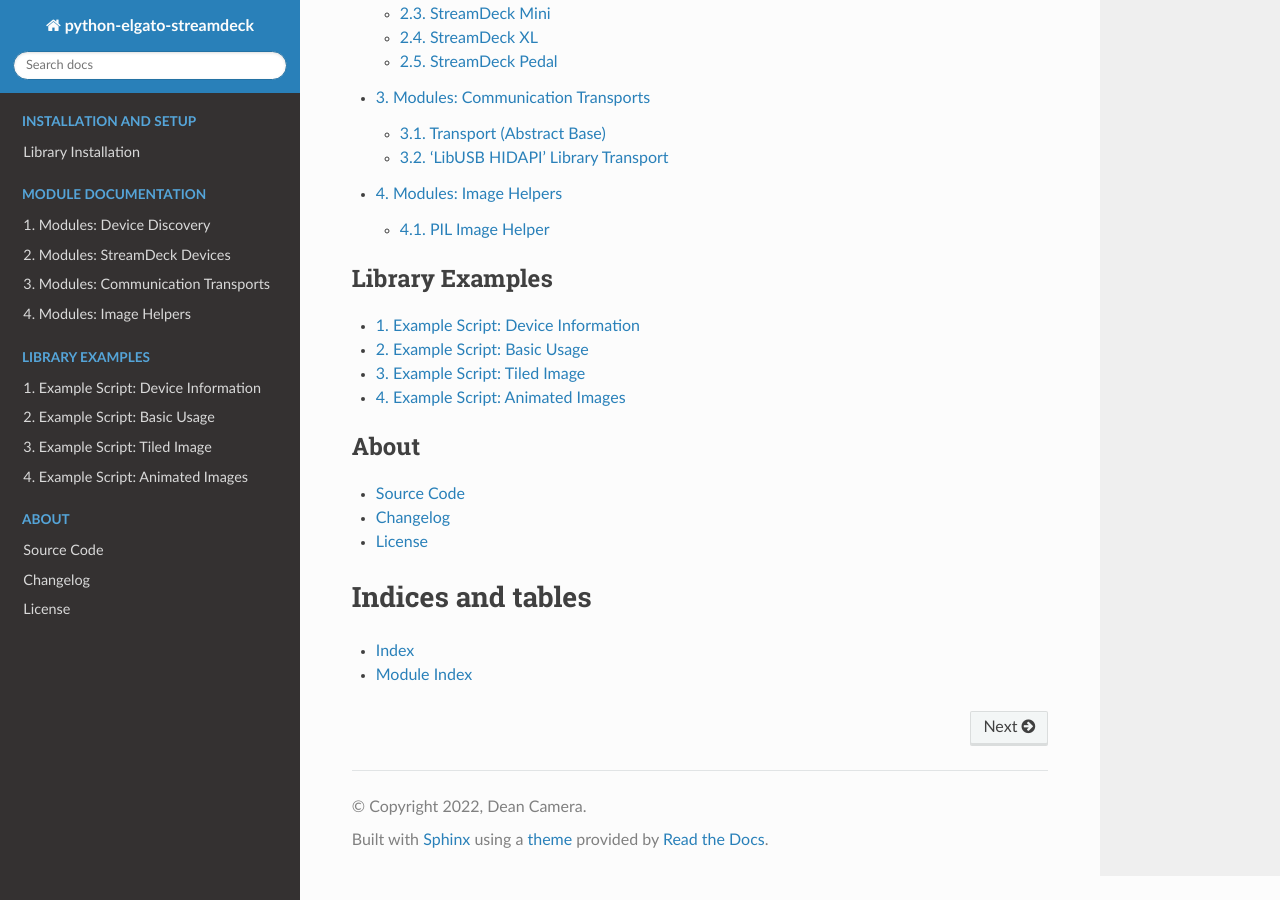
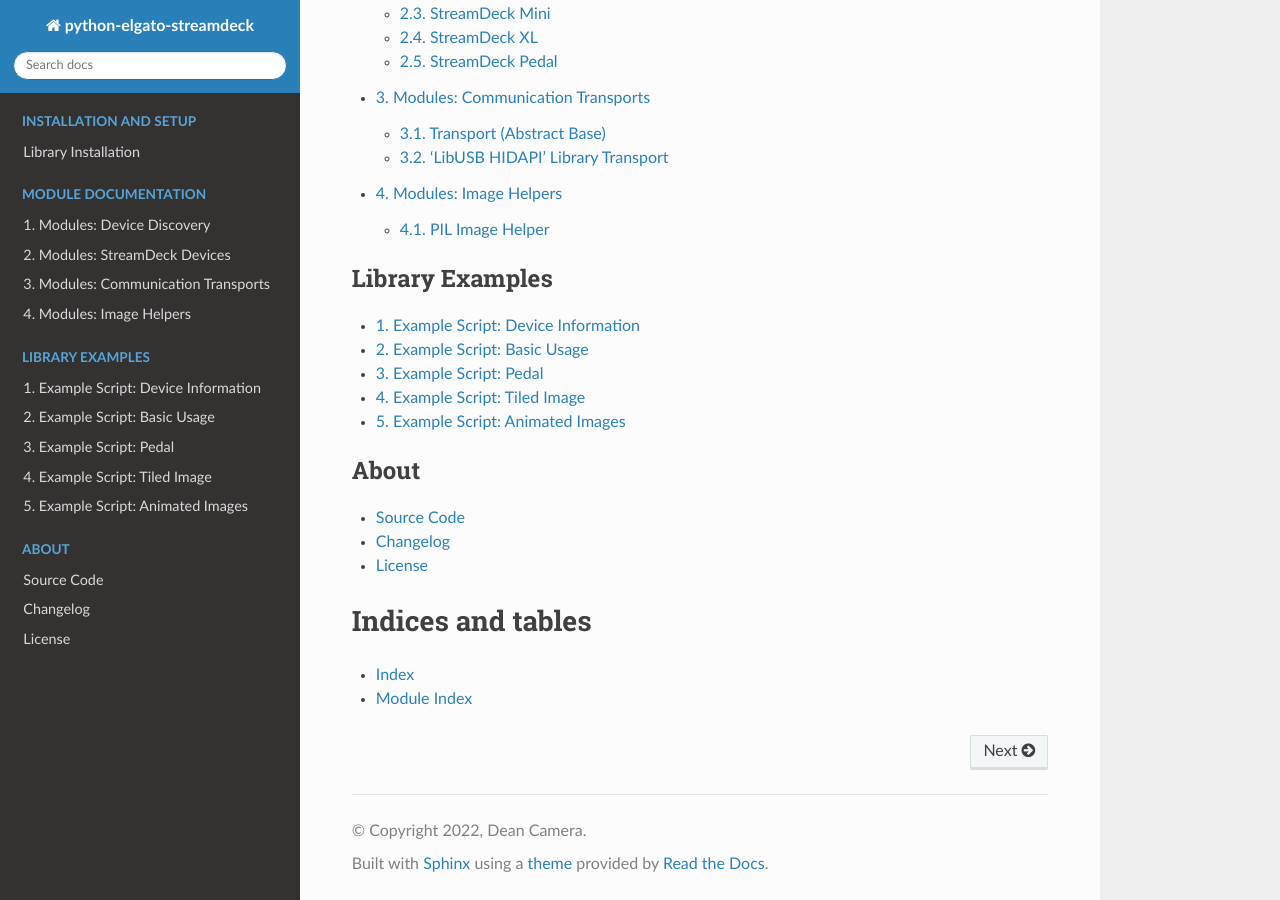
Before and after one commit to abcminiuser/python-elgato-streamdeck, a Sphinx documentation site: the page built from doc/source/index.rst, in a window 1280 px wide and 900 px high, scrolled down 1317 px. Built offline with Sphinx 7.4.7 and the Read the Docs theme 2.0.0, drawn with Linux system fonts in a browser that asks for light colours.

Commit message:
Documentation: Add missing Pedal example in the generated docs.

```diff
--- a/doc/source/index.rst
+++ b/doc/source/index.rst
@@ -36,6 +36,7 @@
 
     examples/deckinfo.rst
     examples/basic.rst
+    examples/pedal.rst
     examples/tiled.rst
     examples/animated.rst
 
```
